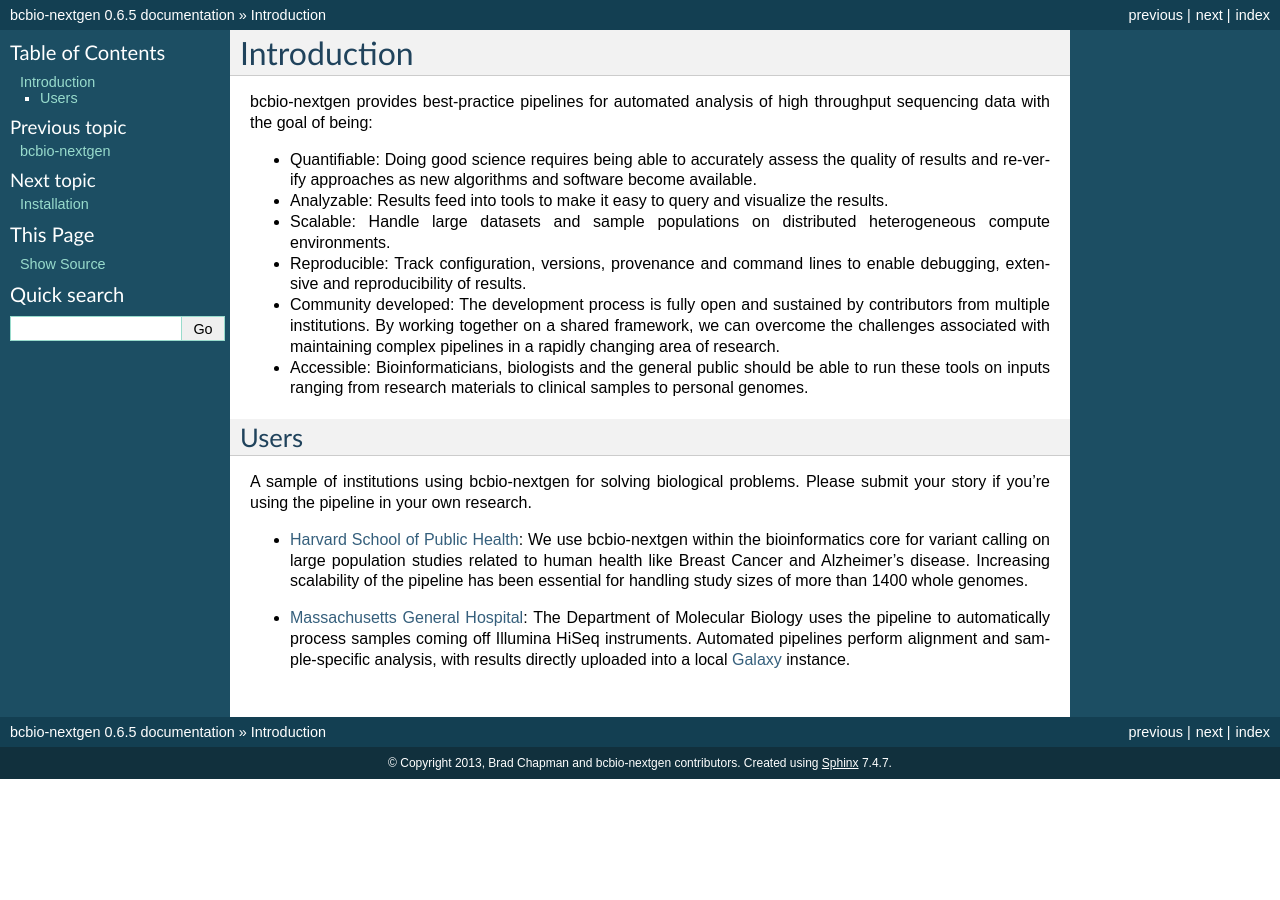
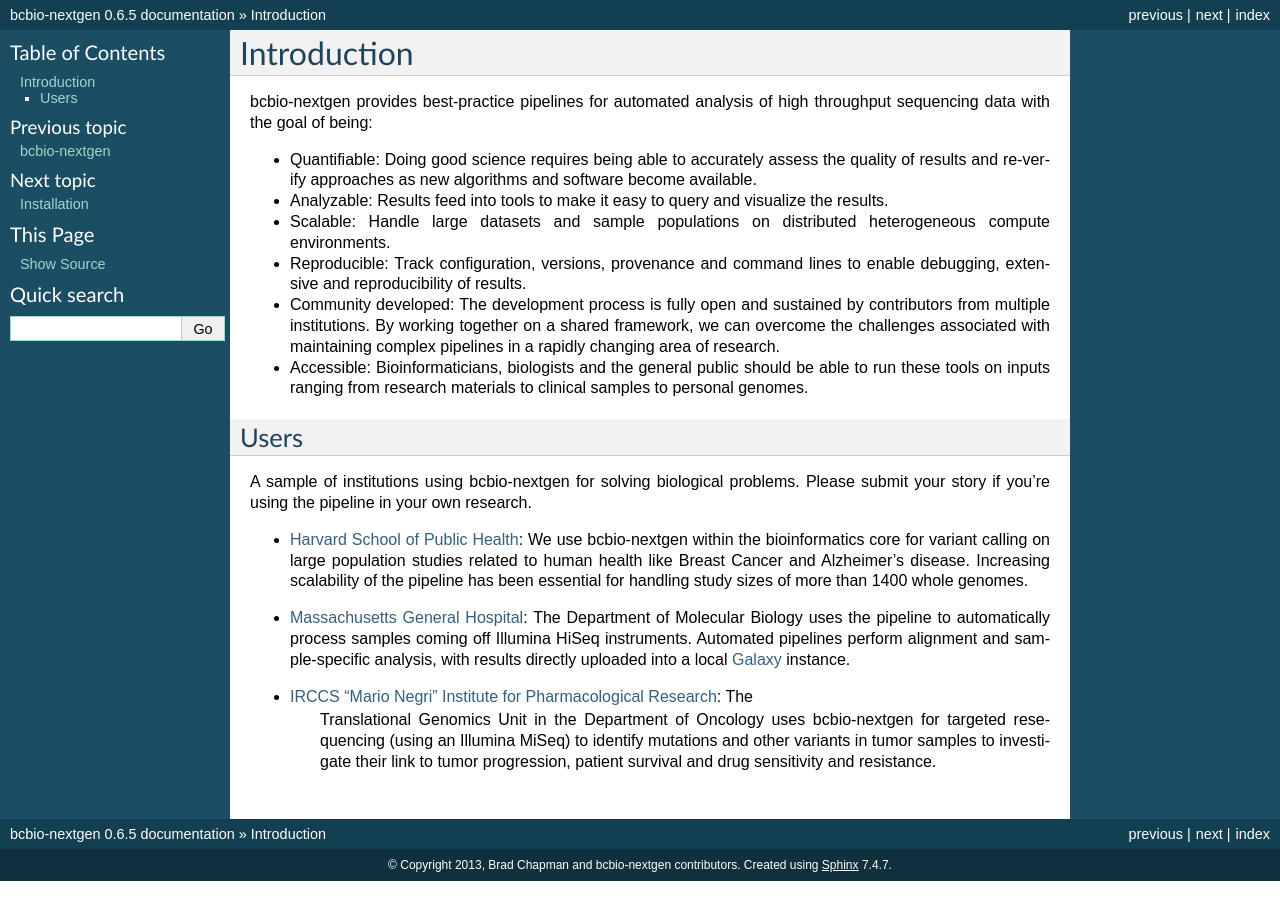
Before and after one commit to bcbio/bcbio-nextgen, a Sphinx documentation site: the page built from docs/contents/introduction.rst, in a window 1280 px wide. Built offline with Sphinx 7.4.7, drawn with Linux system fonts in a browser that asks for light colours.

Commit message:
Add IMN's usage of bcbio-nextgen.
Also correct IMN's name and the link to my GitHub page in the README.

```diff
--- a/README.rst
+++ b/README.rst
@@ -79,7 +79,7 @@
 Contributors
 ------------
 
-- `Luca Beltrame`_, Mario Negri Research Institute
+- `Luca Beltrame`_, IRCCS "Mario Negri" Institute for Pharmacological Research, Milan, Italy
 - `Guillermo Carrasco`_, Science for Life Laboratory, Stockholm
 - `Brad Chapman`_, Harvard School of Public Health
 - `Peter Cock`_, The James Hutton Institute
@@ -88,7 +88,7 @@
 - `Valentine Svensson`_, Science for Life Laboratory, Stockholm
 - `Roman Valls`_, Science for Life Laboratory, Stockholm
 
-.. _Luca Beltrame: https://github.com/cswegger
+.. _Luca Beltrame: https://github.com/lbeltrame
 .. _Guillermo Carrasco: https://github.com/guillermo-carrasco
 .. _Brad Chapman: https://github.com/chapmanb
 .. _Peter Cock: https://github.com/peterjc
--- a/docs/contents/introduction.rst
+++ b/docs/contents/introduction.rst
@@ -50,3 +50,12 @@
 
 .. _Massachusetts General Hospital: http://molbio.mgh.harvard.edu/
 .. _Galaxy: http://galaxyproject.org/
+
+- `IRCCS "Mario Negri" Institute for Pharmacological Research`_: The
+   Translational Genomics Unit in the Department of Oncology uses
+   bcbio-nextgen for targeted resequencing (using an Illumina MiSeq) to
+   identify mutations and other variants in tumor samples to investigate their
+   link to tumor progression, patient survival and drug
+   sensitivity and resistance.
+
+.. _IRCCS "Mario Negri" Institute for Pharmacological Research: http://www.marionegri.it
```
